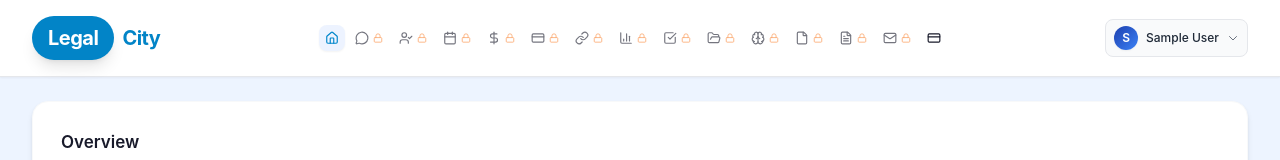
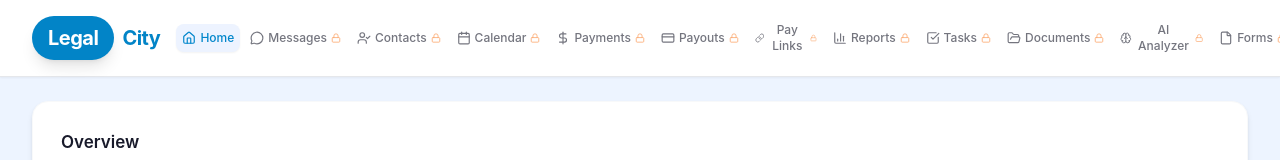
Before and after one commit to Ahmed-Umer-Farooq/Legal-City, a React (Create React App) app in the folder Frontend/: page /lawyer-dashboard in a window 1280 px wide. Shown: the top 160 px of the page. Built offline with nearby package versions, Linux system fonts and the light colour scheme; no server answers; sample sign-in values are in the browser's storage.

Commit message:
Fix: Show tab labels on desktop (xl screens instead of 2xl)

```diff
--- a/Frontend/src/pages/lawyer/LawyerDashboard.js
+++ b/Frontend/src/pages/lawyer/LawyerDashboard.js
@@ -322,7 +322,7 @@ export default function LawyerDashboard() {
                     }`}
                   >
                     <Icon className="w-3.5 h-3.5" />
-                    <span className="hidden 2xl:block text-xs">{item.label}</span>
+                    <span className="hidden xl:block text-xs">{item.label}</span>
                     {isAdminLocked && (
                       <Lock className="w-2.5 h-2.5 text-red-500" />
                     )}
```
